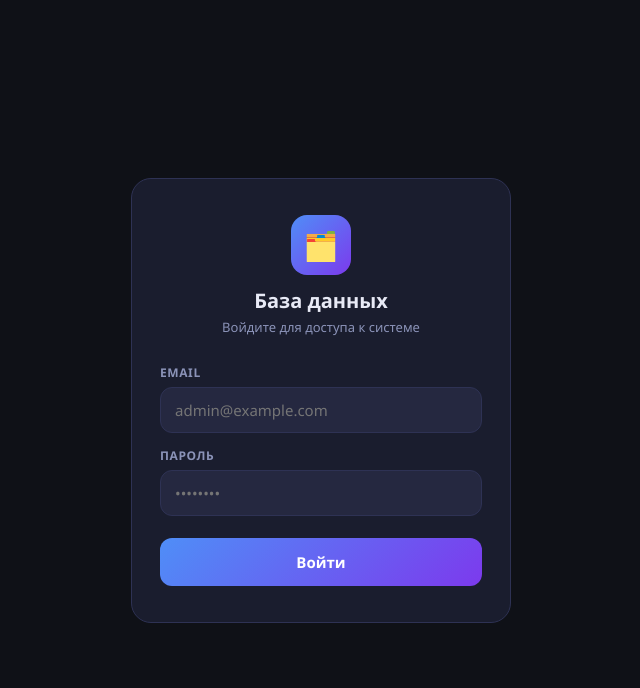
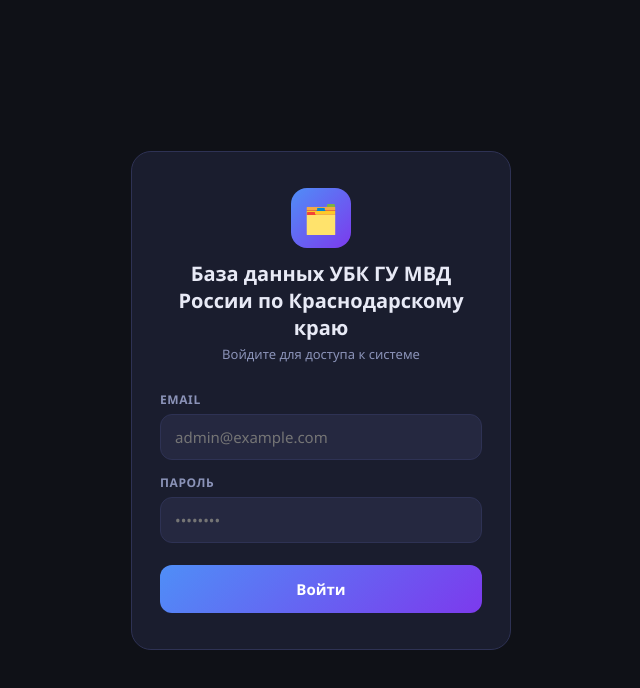
Before and after one commit to zaidikandroid-byte/Nebulo-2.0, a plain HTML site: page index.html in a window 1280 px wide. Shown: the whole page, without its empty margins (319-959 px from the left). Drawn offline with Linux system fonts and the light colour scheme; no server answers.

Commit message:
Update index.html

```diff
--- a/index.html
+++ b/index.html
@@ -3,7 +3,7 @@
 <head>
   <meta charset="UTF-8">
   <meta name="viewport" content="width=device-width, initial-scale=1.0, maximum-scale=1.0, user-scalable=no">
-  <title>База данных</title>
+  <title>База данных УБК ГУ МВД России по Краснодарскому краю</title>
 
   <!-- Firebase SDK (compat версия — проще для использования) -->
   <script src="https://www.gstatic.com/firebasejs/10.12.0/firebase-app-compat.js"></script>
@@ -481,7 +481,7 @@
   <div class="login-card">
     <div class="login-logo">
       <div class="icon">🗂️</div>
-      <h1>База данных</h1>
+      <h1>База данных УБК ГУ МВД России по Краснодарскому краю</h1>
       <p>Войдите для доступа к системе</p>
     </div>
 
```
